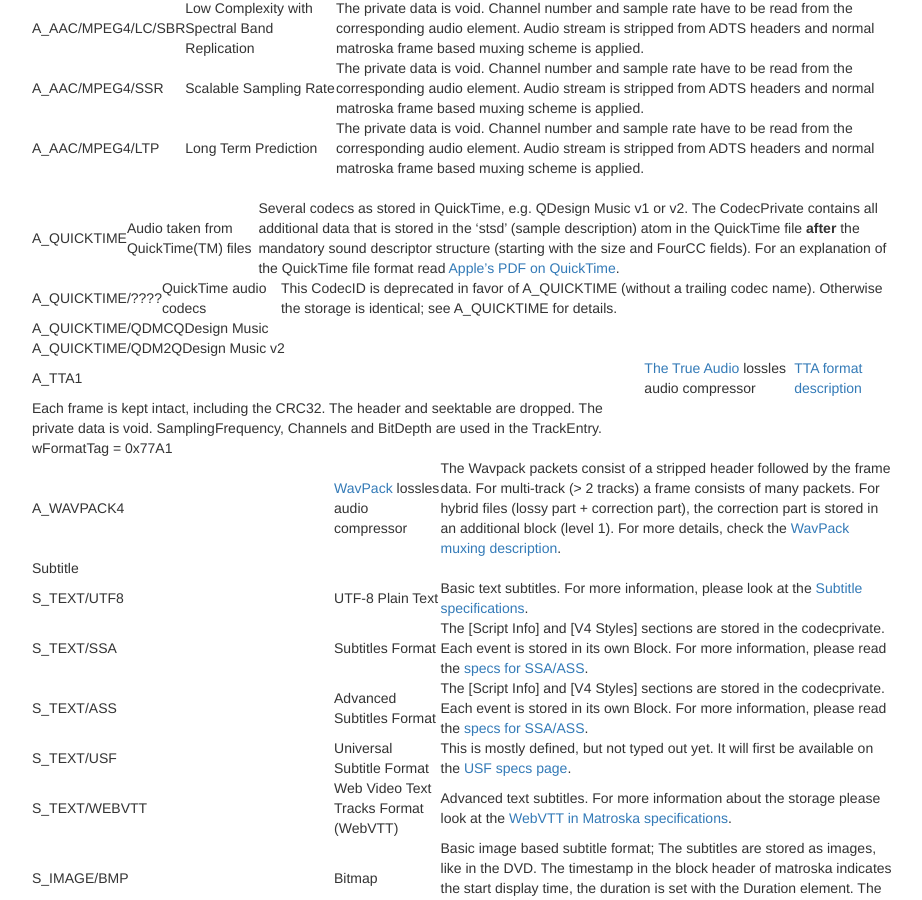
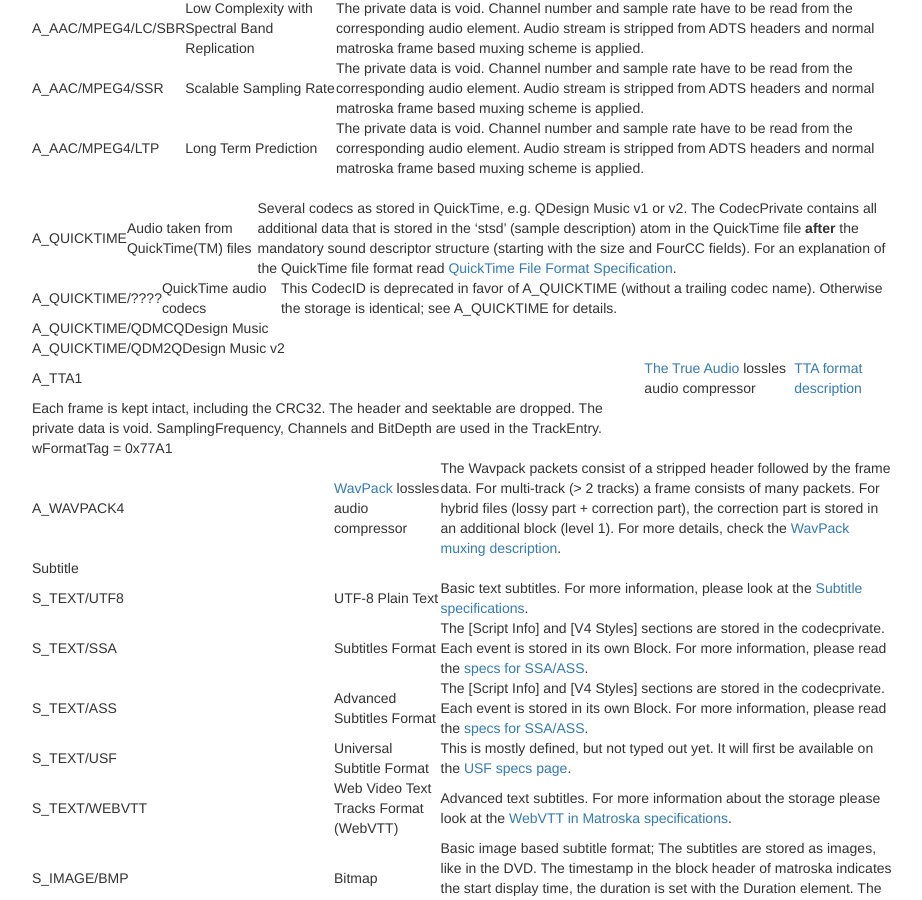
Before and after one commit to ietf-wg-cellar/matroska-specification, a Jekyll site: the page built from codec_specs.md, in a window 1280 px wide and 900 px high, scrolled down 3864 px. Shown: the whole window, without its empty margins (273-1195 px from the left). Built offline with Jekyll 4.4.1, drawn with Linux system fonts in a browser that asks for light colours.

Commit message:
dead link
Sorry, I didn’t notice before that this dead link was present twice.

```diff
--- a/codec_specs.md
+++ b/codec_specs.md
@@ -163,7 +163,7 @@
 | A_AAC/MPEG4/LTP | Long Term Prediction | The private data is void. Channel number and sample rate have to be read from the corresponding audio element. Audio stream is stripped from ADTS headers and normal matroska frame based muxing scheme is applied. |
 
  |
-| A_QUICKTIME | Audio taken from QuickTime(TM) files | Several codecs as stored in QuickTime, e.g. QDesign Music v1 or v2\. The CodecPrivate contains all additional data that is stored in the 'stsd' (sample description) atom in the QuickTime file **after** the mandatory sound descriptor structure (starting with the size and FourCC fields). For an explanation of the QuickTime file format read [Apple's PDF on QuickTime](http://developer.apple.com/documentation/quicktime/QTFF/qtff.pdf). |
+| A_QUICKTIME | Audio taken from QuickTime(TM) files | Several codecs as stored in QuickTime, e.g. QDesign Music v1 or v2\. The CodecPrivate contains all additional data that is stored in the 'stsd' (sample description) atom in the QuickTime file **after** the mandatory sound descriptor structure (starting with the size and FourCC fields). For an explanation of the QuickTime file format read [QuickTime File Format Specification](https://developer.apple.com/library/mac/documentation/QuickTime/QTFF/QTFFPreface/qtffPreface.html). |
 
 | A_QUICKTIME/???? | QuickTime audio codecs | This CodecID is deprecated in favor of A_QUICKTIME (without a trailing codec name). Otherwise the storage is identical; see A_QUICKTIME for details. |
 
```
